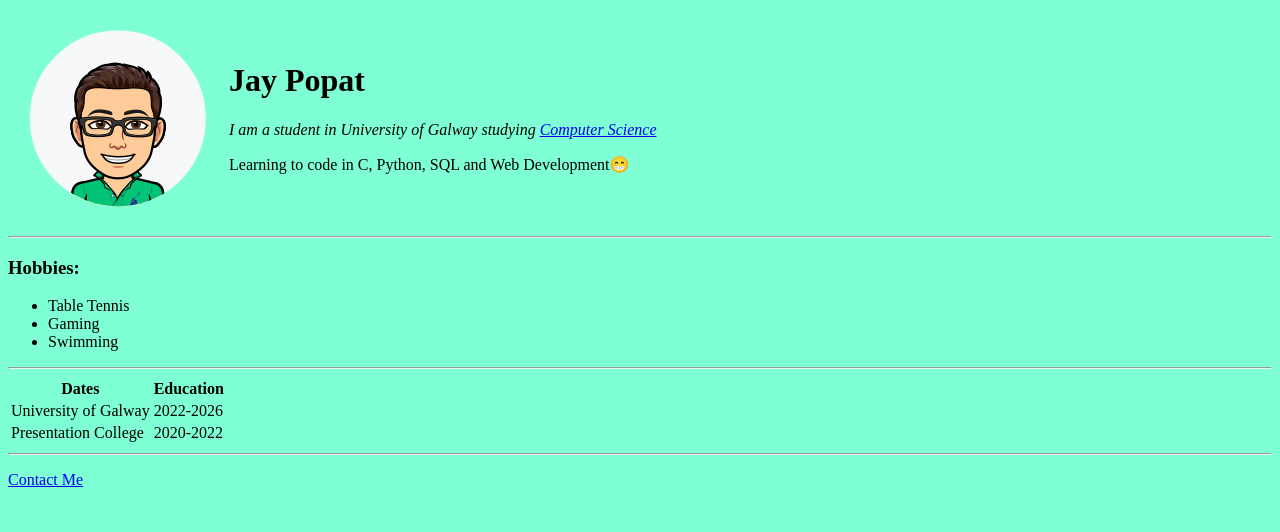
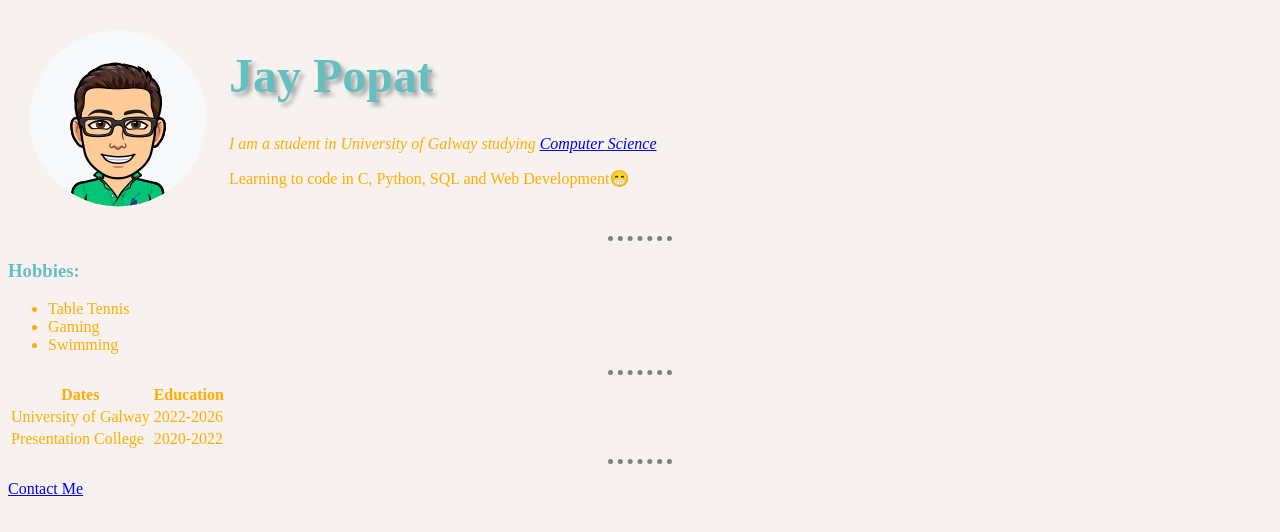
Before and after one commit to jaypopat/CV, a plain HTML site: page index.html in a window 1280 px wide. Drawn offline with Linux system fonts and the light colour scheme.

Commit message:
Add files via upload

```diff
--- /dev/null
+++ b/css/style.css
@@ -0,0 +1,22 @@
+hr{
+    border-color: grey;
+    border-style:dotted none none;
+    border-width: 5px;
+    width: 5%;
+}
+
+h1{
+    font-family: 'Tangerine', serif;
+    font-size: 48px;
+    text-shadow: 4px 4px 4px #aaa;
+    color: #66BFBF;
+}
+
+h3{
+    color: #66BFBF;
+    font-family: 'Tangerine', serif;
+}
+
+body{
+    color: rgb(255, 174, 0);
+}
--- a/index.html
+++ b/index.html
@@ -1,21 +1,33 @@
 <html>
-    <body style="background-color:aquamarine;">
-        <table cellspacing = "20">
+  <link rel="stylesheet" href="css/style.css"
+  href="https://fonts.googleapis.com/css?family=Tangerine">
+  <body style="background-color: #f7f2f0">
+    <table cellspacing="20">
       <tr>
-            <td><img src="imgs/jay_bitmoji.png.png" alt="my bitmoji"</td>
-            <td><h1>Jay Popat</h1>
-            <p><em>I am a student in University of Galway studying <a href="https://www.universityofgalway.ie/courses/undergraduate-courses/computer-science-and-information-technology.html">Computer Science</a></em></p>
-            <p>Learning to code in C, Python, SQL and Web Development😁</p></td>
+        <td><img src="imgs/jay_bitmoji.png" alt="my bitmoji"</td>
+        <td>
+          <h1>Jay Popat</h1>
+          <p>
+            <em
+              >I am a student in University of Galway studying
+              <a
+                href="https://www.universityofgalway.ie/courses/undergraduate-courses/computer-science-and-information-technology.html"
+                >Computer Science</a
+              ></em
+            >
+          </p>
+          <p>Learning to code in C, Python, SQL and Web Development😁</p>
+        </td>
       </tr>
     </table>
-        <hr>
-        <h3>Hobbies: </h3>
+    <hr />
+    <h3>Hobbies:</h3>
     <ul>
       <li>Table Tennis</li>
       <li>Gaming</li>
       <li>Swimming</li>
     </ul>
-        <hr>
+    <hr />
     <table>
       <thead>
         <tr>
@@ -32,7 +44,7 @@
         <td>2020-2022</td>
       </tr>
     </table>
-        <hr>
+    <hr />
     <p><a href="contactme.html">Contact Me</a></p>
   </body>
 </html>
```
Also changed, not shown: contactme.html (+3 -2 lines), imgs/jay_bitmoji.png (added). Lines whose indentation alone changed are shown as unchanged.
